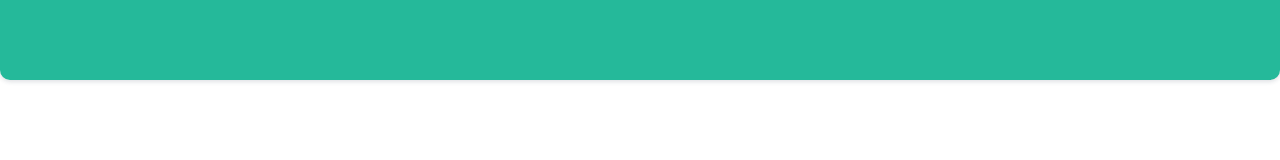
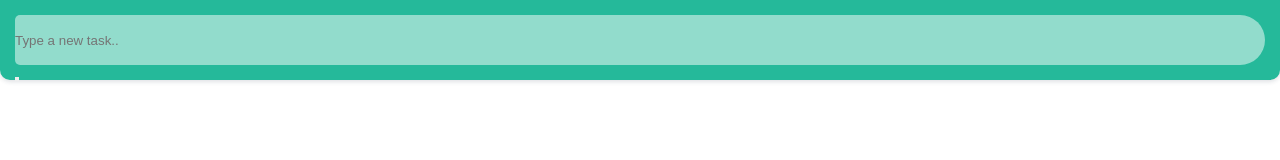
Before and after one commit to jcfausto/todo-html-js-css, a plain HTML site: page index.html in a window 1280 px wide. Drawn offline with Linux system fonts and the light colour scheme.

Commit message:
Input added with right border radius defined
Input added with right border radius defined

```diff
--- a/css/style.css
+++ b/css/style.css
@@ -3,6 +3,7 @@
   header {
     width: 100;
     height: 80px;
+    padding: 15px;
     top: 0;
     left: 0;
     z-index: 5;
@@ -11,3 +12,25 @@
     border-bottom-right-radius: 10px;
     border-bottom-left-radius: 10px;
   }
+
+  header input {
+    width: 100%;
+    height: 50px;
+    float: left;
+    background: rgba(255, 255, 255, 0.5);
+
+    border-top-left-radius: 5px;
+    border-bottom-left-radius: 5px;
+    border-top-right-radius: 25px;
+    border-bottom-right-radius: 25px;
+    border: 8px;
+    box-shadow: none;
+    outline: none;
+
+    -webkit-apprearance: none;
+    -moz-apprearance:none;
+    -ms-appearance:none;
+    -o-appearance: none;
+    appearance: none;
+
+  }
--- a/index.html
+++ b/index.html
@@ -9,7 +9,8 @@
   <body>
 
     <header>
-
+      <input type="text" placeholder="Type a new task..">
+      <button></buttom>
     </header>
 
   <script src="js/main.js"></script>
```
